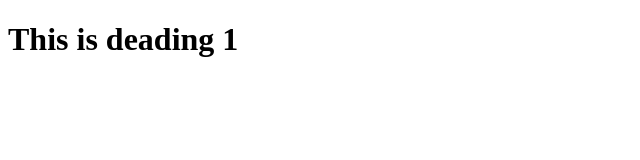
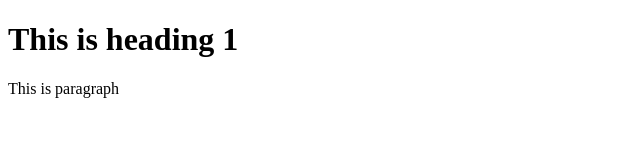
Before and after one commit to Anhthu02tranthi/test-git, a plain HTML site: page index.html in a window 1280 px wide. Shown: the whole page, without its empty margins (0-640 px from the left). Drawn offline with Linux system fonts and the light colour scheme.

Commit message:
Second commit

```diff
--- a/index.html
+++ b/index.html
@@ -7,6 +7,7 @@
     <title>Document</title>
  </head>
  <body>
-    <h1>This is deading 1</h1>
+    <h1>This is heading 1</h1>
+    <p>This is paragraph</p>
  </body>
  </html>
```
